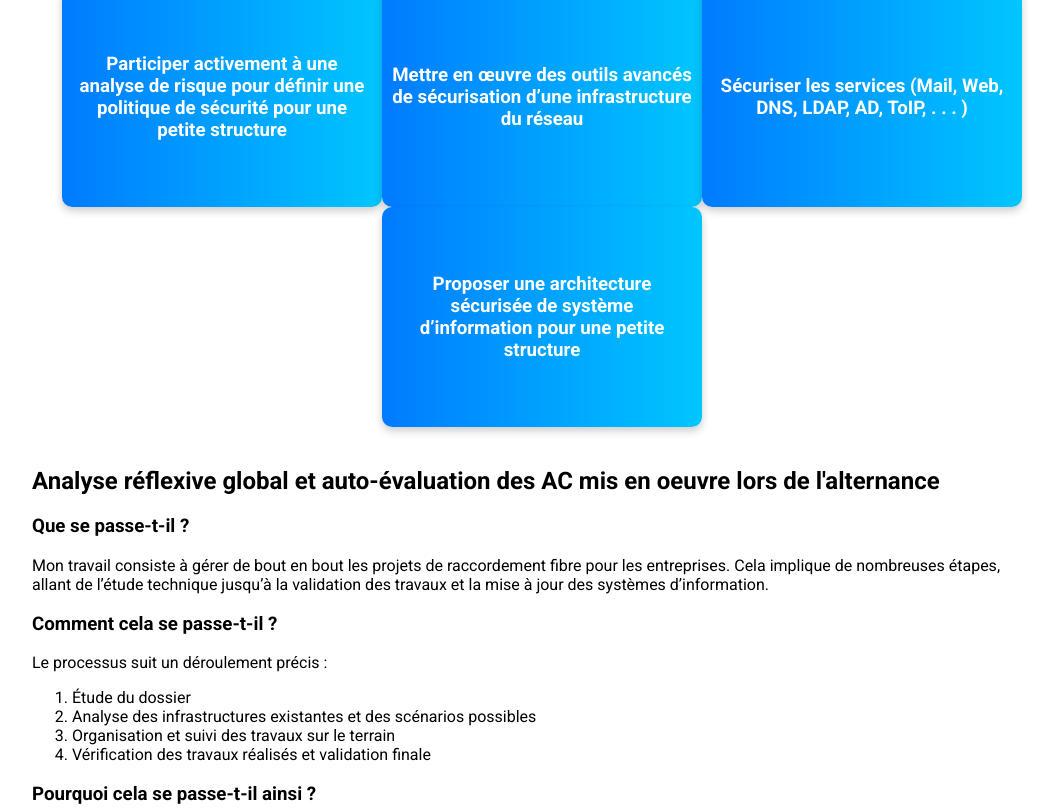
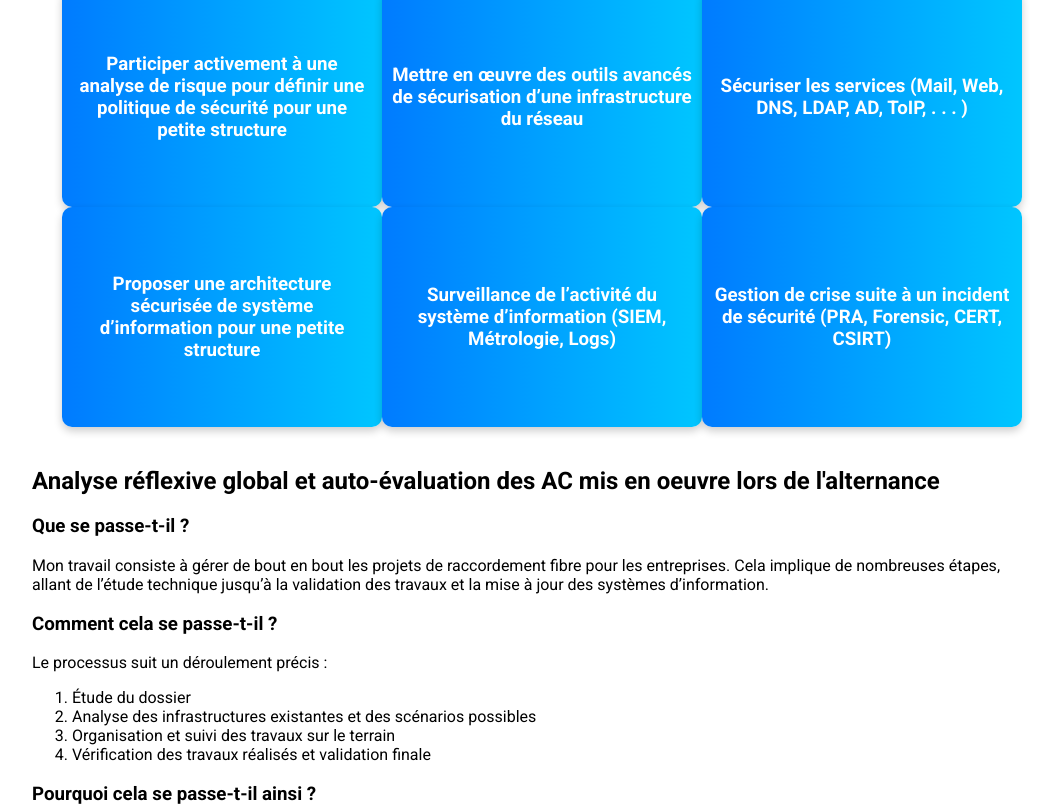
Before and after one commit to Holo-Prism/portfolio.github.io, a plain HTML site: page index.html in a window 1280 px wide. Shown: the part 4682-5490 px from the top of the page, without its empty margins (108-1164 px from the left). Drawn offline with Linux system fonts and the light colour scheme.

Commit message:
Update index.html

```diff
--- a/index.html
+++ b/index.html
@@ -613,6 +613,28 @@
             </div>
         </div>
 
+        <div class="flip-card">
+            <div class="flip-card-inner">
+                <div class="flip-card-front">
+                    <h3>Surveillance de l’activité du système d’information (SIEM, Métrologie, Logs)</h3>
+                </div>
+                <div class="flip-card-back">
+                    <p>J'ai participé à l'installation et à l'administration de systèmes SIEM tels que ELK, QRadar et Splunk, ainsi qu'à la gestion des logs de sécurité. Cependant, je réalise que ma capacité à identifier et à exploiter les événements de sécurité pourrait être améliorée en affinant ma compréhension des différents types d'attaques et des indicateurs spécifiques dans les logs. De plus, l'automatisation des tâches via des outils comme Ansible ou Puppet reste un domaine où je pourrais renforcer mes compétences pour rendre les processus plus efficaces et moins sujets aux erreurs humaines.</p>
+                </div>
+            </div>
+        </div>
+
+        <div class="flip-card">
+            <div class="flip-card-inner">
+                <div class="flip-card-front">
+                    <h3>Gestion de crise suite à un incident de sécurité (PRA, Forensic, CERT, CSIRT)</h3>
+                </div>
+                <div class="flip-card-back">
+                    <p>'ai eu l'occasion de gérer des incidents de sécurité, mais je me rends compte qu'une meilleure préparation et une planification plus rigoureuse du Plan de Reprise d’Activité (PRA) seraient des améliorations possibles. La gestion des preuves (copies de mémoires, logs, etc.) pourrait être renforcée par une meilleure documentation et un suivi rigoureux des procédures. De plus, lors des incidents, je pourrais améliorer la collaboration en équipe (CERT, CSIRT) en anticipant mieux les rôles et responsabilités de chacun pour être plus réactif et efficace. Enfin, un entraînement plus poussé sur la résilience et l'analyse forensic me permettrait d’affiner ma gestion des crises, en particulier sur la prise en charge de l’intégralité des preuves et la remédiation des impacts.</p>
+                </div>
+            </div>
+        </div>
+
     </div>
 
 </section>
```
